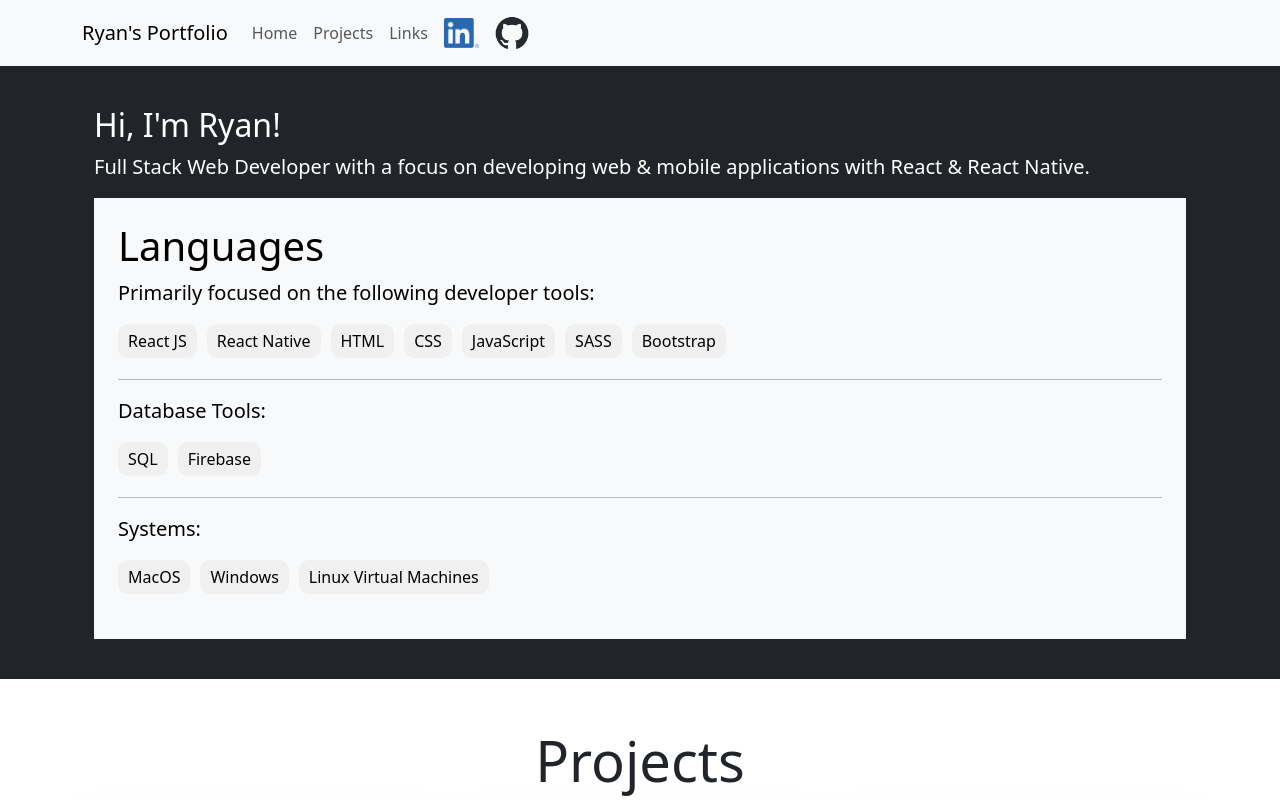
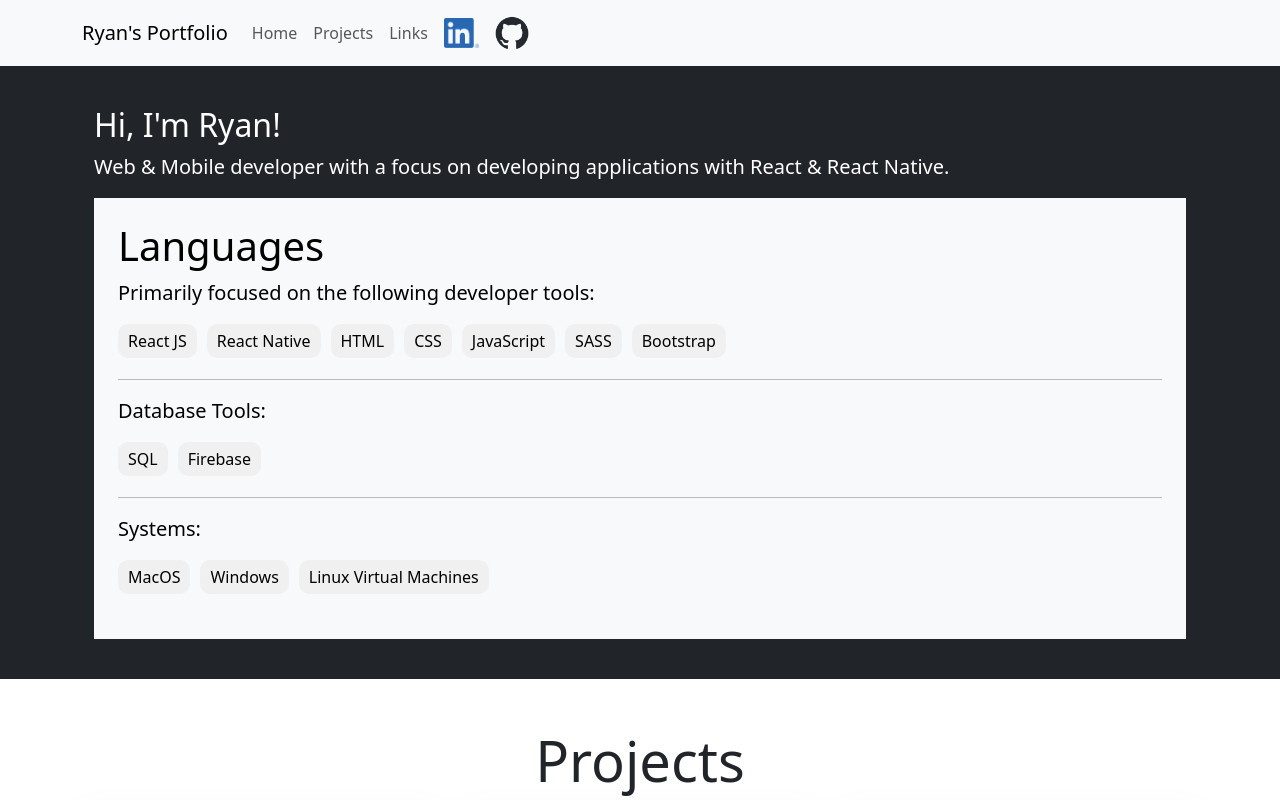
Before and after one commit to ryanjtc/portfolio, a React (Create React App) app: page / in a window 1280 px wide. Shown: the top 800 px of the page. Built offline with nearby package versions, Linux system fonts and the light colour scheme.

Commit message:
Updated Hero section copy.

```diff
--- a/src/components/Hero/Hero.js
+++ b/src/components/Hero/Hero.js
@@ -8,8 +8,8 @@ const Hero = () => {
             <section id="hero" className="py-3 text-white bg-dark">
                 <Container className={'p-4'}>
                     <h2>Hi, I'm Ryan!</h2>
-                    <p className={'lead'}>Full Stack Web Developer with a focus on
-                         developing web & mobile applications with React & React Native.</p>
+                    <p className={'lead'}>Web & Mobile developer with a focus on
+                         developing applications with React & React Native.</p>
                     <Skills/>
                 </Container>
             </section>
```
